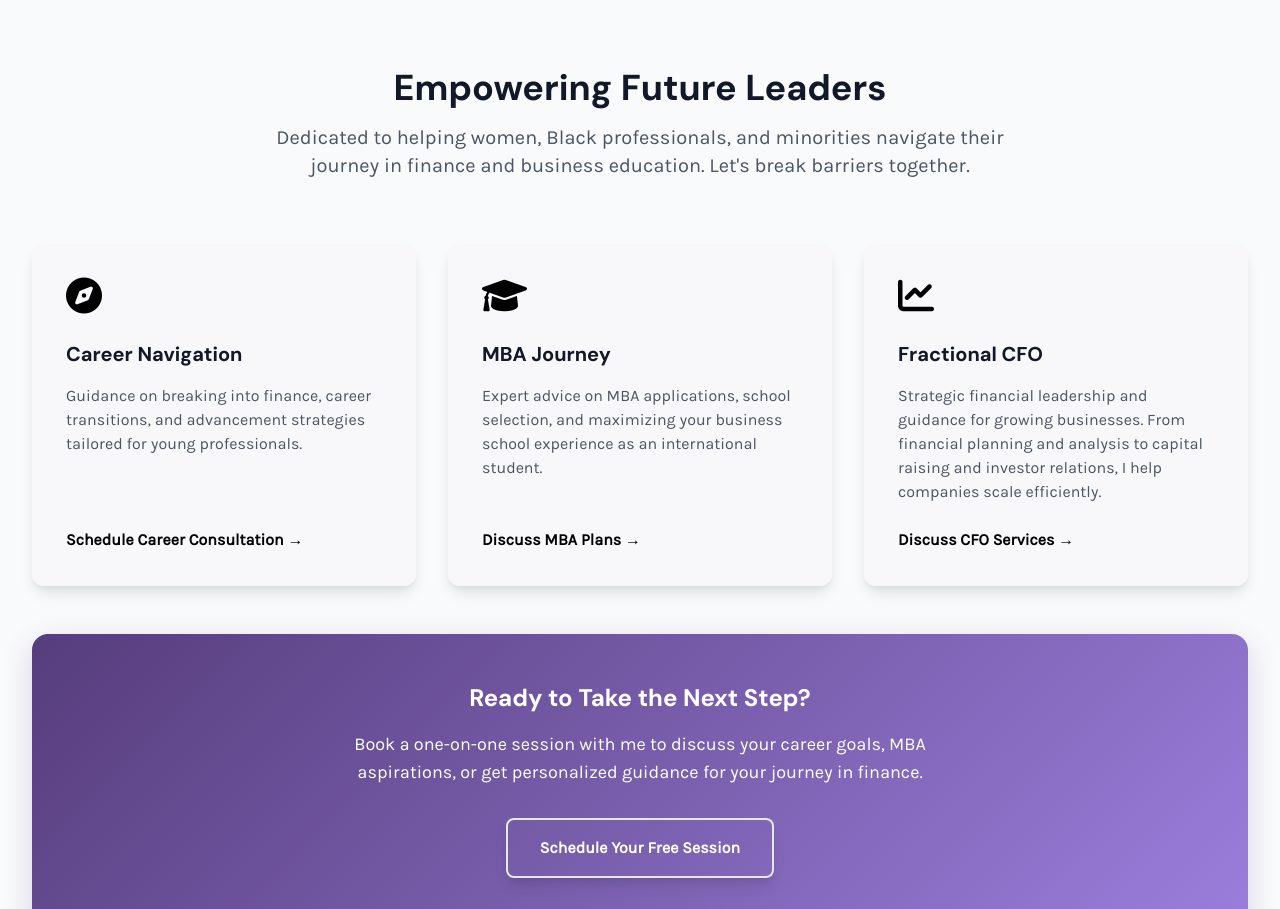
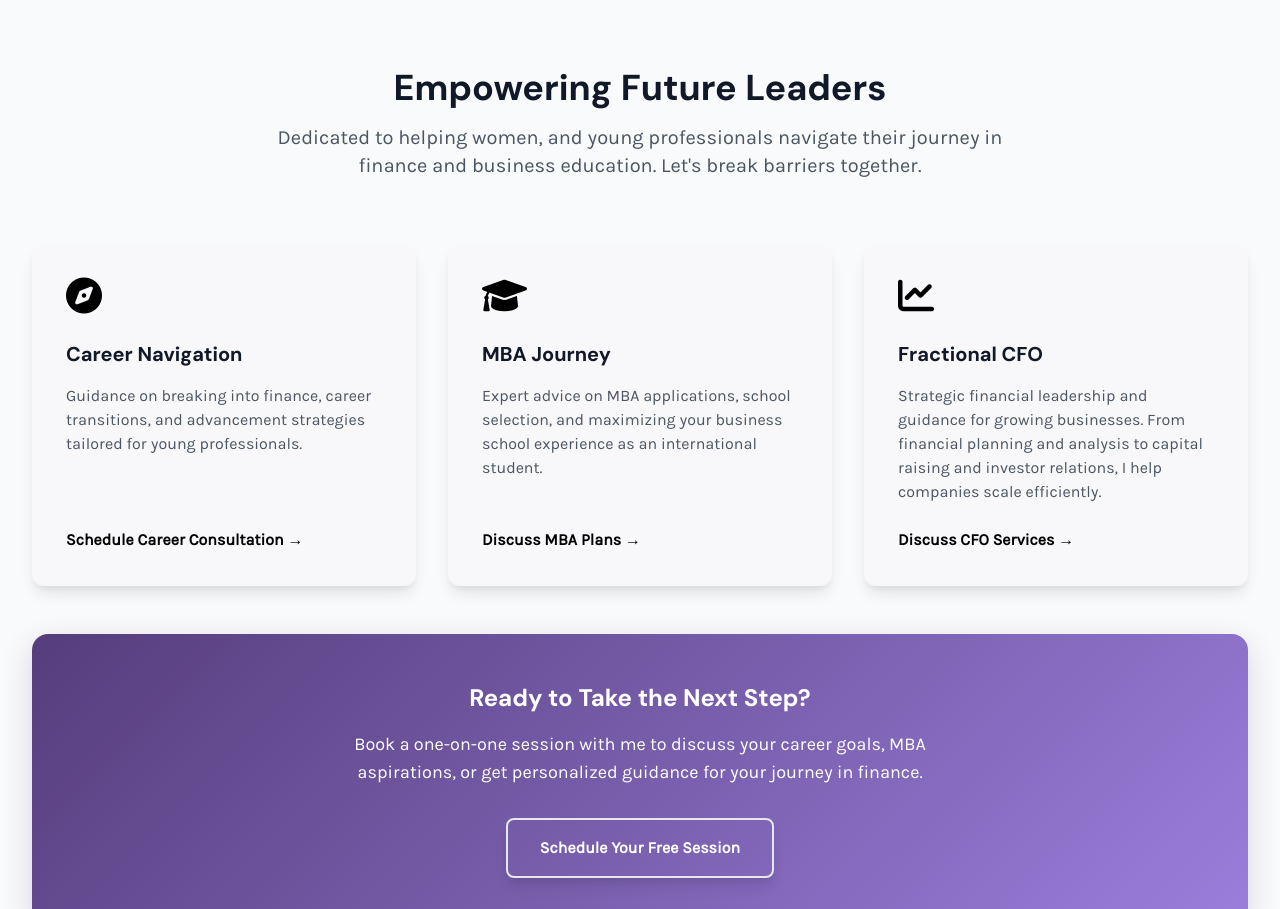
Before and after one commit to phalconVee/obiageli, a plain HTML site: page index.html in a window 1280 px wide. Shown: the part 1820-2729 px from the top of the page. Drawn offline with nearby package versions, Linux system fonts and the light colour scheme.

Commit message:
made a minor change

```diff
--- a/index.html
+++ b/index.html
@@ -163,7 +163,7 @@
             <div class="text-center mb-16">
                 <h2 class="text-3xl md:text-4xl font-bold text-gray-900 mb-4">Empowering Future Leaders</h2>
                 <p class="text-xl text-gray-600 max-w-3xl mx-auto">
-                    Dedicated to helping women, Black professionals, and minorities navigate their journey in finance
+                    Dedicated to helping women, and young professionals navigate their journey in finance
                     and business education. Let's break barriers together.
                 </p>
             </div>
```
